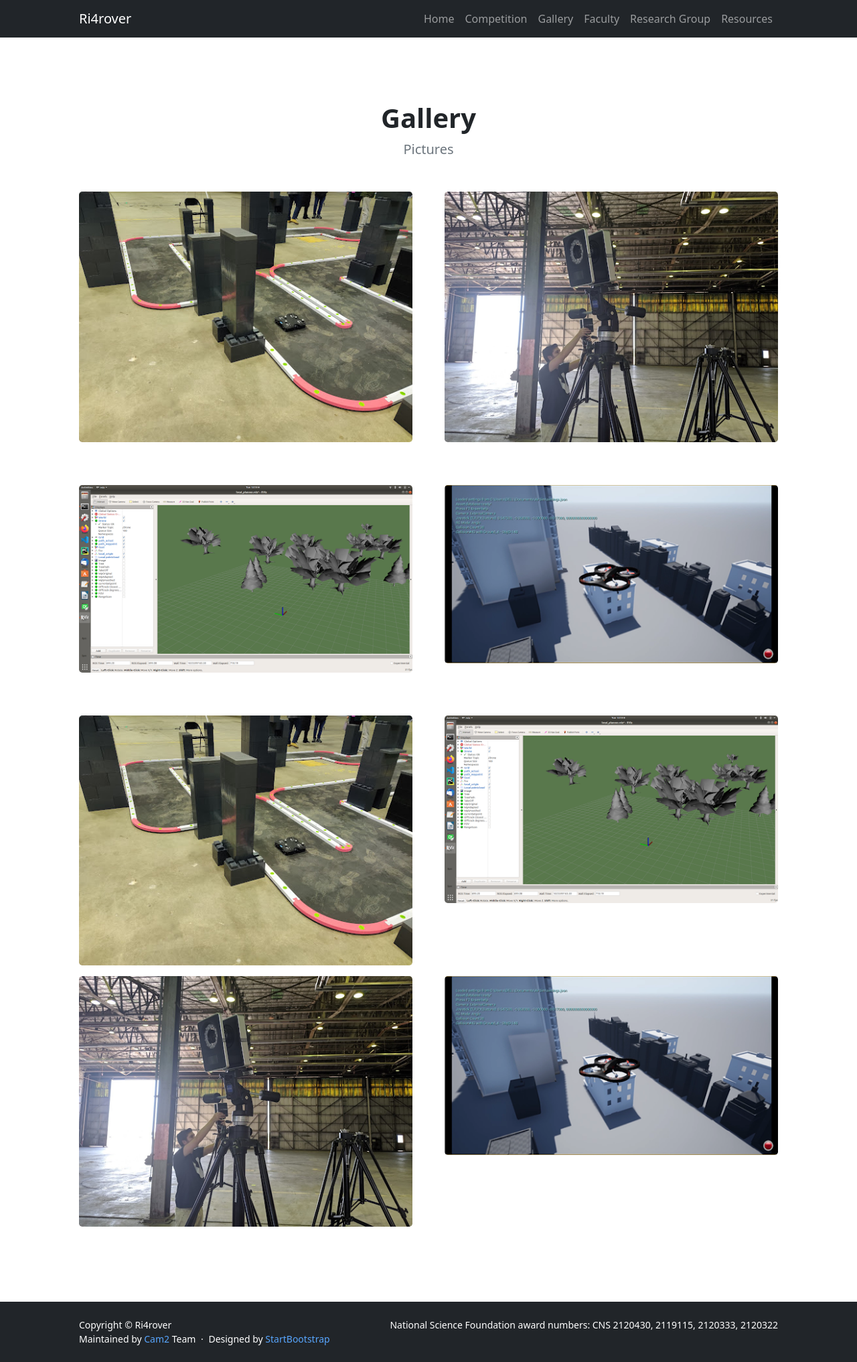
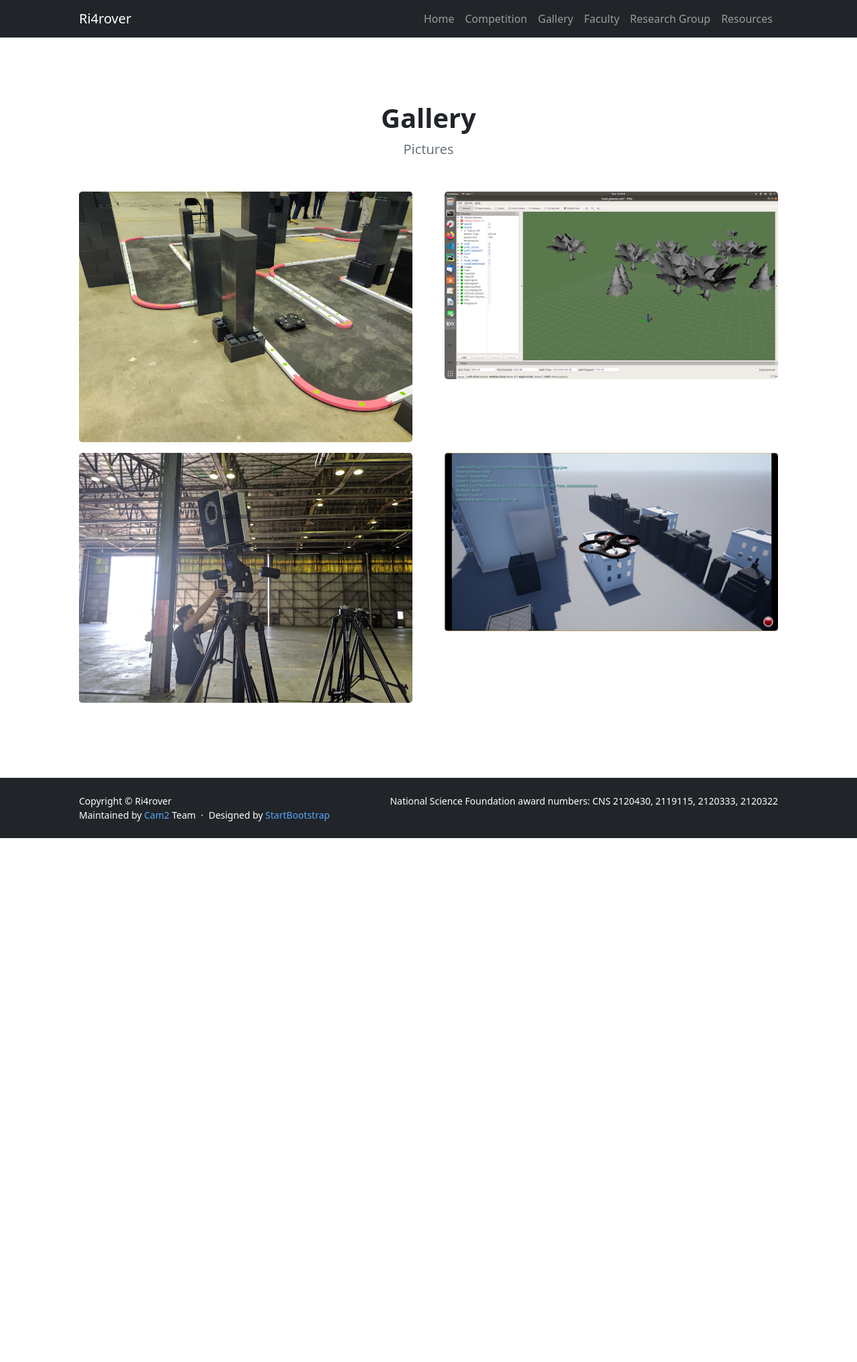
Before and after one commit to OliverQiang/Ri4rover, a Jekyll site: the page built from _pages/gallery.html, in a window 1280 px wide. Shown: the whole page at 67% size. Built offline with Jekyll 4.4.1, drawn with Linux system fonts in a browser that asks for light colours; after the commit the page ends 1251 px from its top, so only the background shows below that.

Commit message:
Update gallery.html

```diff
--- a/_pages/gallery.html
+++ b/_pages/gallery.html
@@ -11,26 +11,6 @@ title: Ri4rover
             <p class="lead fw-normal text-muted mb-0">Pictures</p>
         </div>
         <div class="row gx-5">
-            <div class="col-lg-6">
-                <div class="position-relative mb-5">
-                    <img class="img-fluid rounded-3 mb-3" src="assets/Competition field.jpg" alt="..." />
-                </div>
-            </div>
-            <div class="col-lg-6">
-                <div class="position-relative mb-5 mb-lg-0">
-                    <img class="img-fluid rounded-3 mb-3" src="assets/hanger.png" alt="..." />
-                </div>
-            </div>
-            <div class="col-lg-6">
-                <div class="position-relative mb-5">
-                    <img class="img-fluid rounded-3 mb-3" src="assets/Gazebo.png" alt="..." />
-                </div>
-            </div>
-            <div class="col-lg-6">
-                <div class="position-relative">
-                    <img class="img-fluid rounded-3 mb-3" src="assets/simulator demo.png" alt="..." />
-                </div>
-            </div>
             {% assign image_files = site.static_files | where: "image", true %}
             {% for myimage in image_files %}
             <div class="col-lg-6">
```
